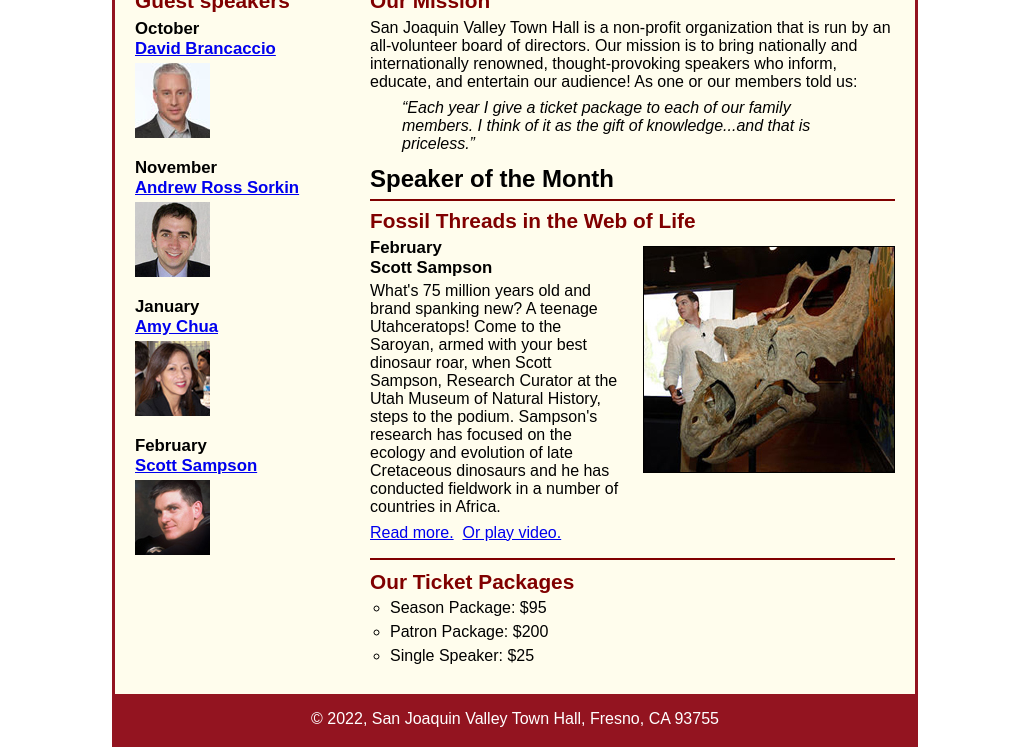
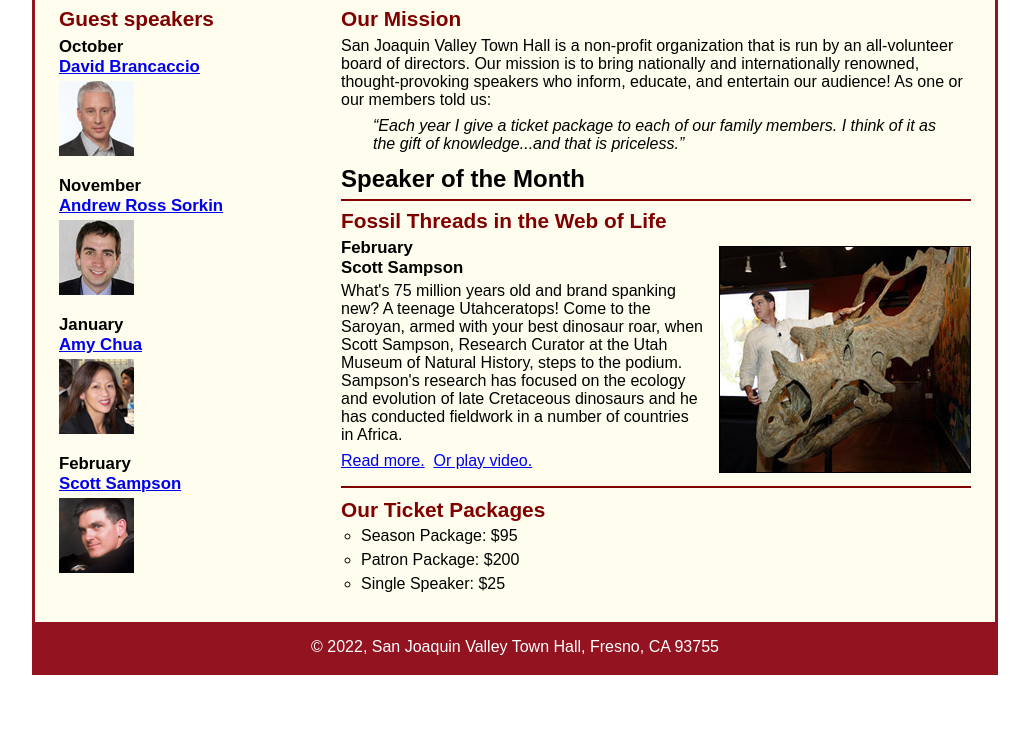
Before and after one commit to mjt0822/A13, a plain HTML site: page index.html in a window 1280 px wide. Shown: the part 194-941 px from the top of the page, without its empty margins (125-1154 px from the left). After the commit the page ends 869 px from the top, so only its background shows below. Drawn offline with Linux system fonts and the light colour scheme.

Commit message:
CSS Width

```diff
--- a/index.html
+++ b/index.html
@@ -3,6 +3,7 @@
 
 <head>
 	<meta charset="utf-8">
+	<meta name="viewport" content="width=device-width, initial-scale=1">CS
 	<title>San Joaquin Valley Town Hall</title>
 	<link rel="shortcut icon" href="images/favicon.ico">
 	<link rel="stylesheet" href="styles/c8_main.css">
--- a/styles/c8_main.css
+++ b/styles/c8_main.css
@@ -9,7 +9,8 @@ html {
 body {
 	font-family: Arial, Helvetica, sans-serif;
     font-size: 100%;
-    width: 800px;
+    width: 98%;
+	max-width: 960px;
     margin: 0 auto;
     border: 3px solid #931420;
     background-color: #fffded;
@@ -69,6 +70,7 @@ header img {
 	color: yellow;
 }
 #nav_menu ul ul {
+	width: 100%;
     display: none;
     position: absolute;
     top: 100%;
@@ -87,9 +89,9 @@ header img {
 
 /* the styles for the section */
 section {
-	width: 525px;
+	width: 65.625%;
 	float: right;
-	padding: 0 20px 20px 20px;
+	padding: 0 2.5% 20px 2.5%;
 }
 section h1 {
 	font-size: 150%;
@@ -137,9 +139,9 @@ article img {
 
 /* the styles for the aside */
 aside {
-	width: 215px;
+	width: 26.875%;
 	float: right;
-	padding: 0 0 20px 20px;
+	padding: 0 0 20px 2.5%;
 }
 aside h2 {
 	color: #800000;
```
